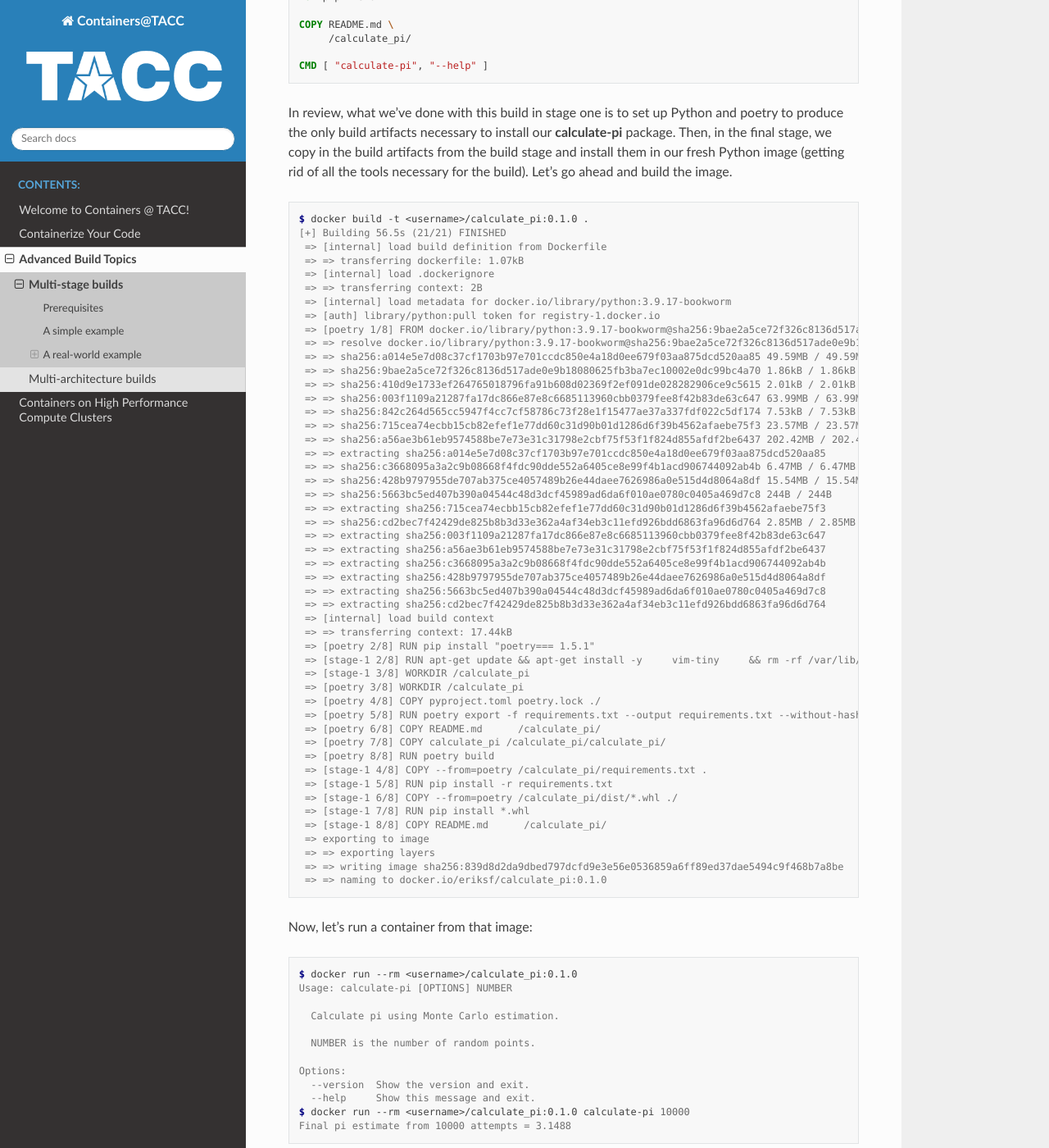
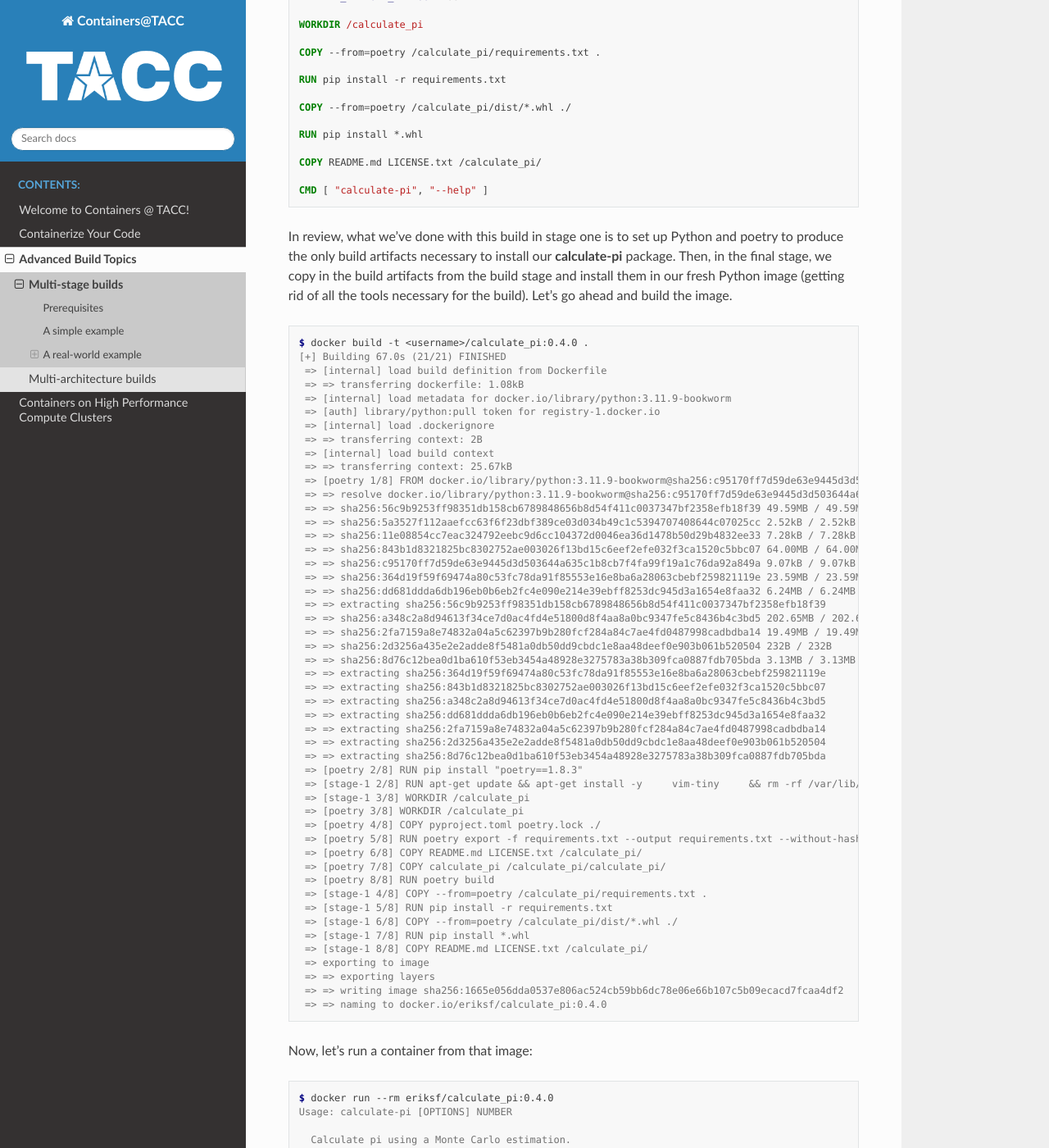
Before and after one commit to TACC/containers_at_tacc, a Sphinx documentation site: the page built from docs/advanced/01.multistage.rst, in a window 1280 px wide and 1400 px high, scrolled down 8226 px. Shown: the whole window at 82% size. Built offline with Sphinx 7.4.7 and the Read the Docs theme 3.1.0, drawn with Linux system fonts in a browser that asks for light colours; some of the changed text lies outside the part shown.

Commit message:
made some fixes in advanced multi-stage builds (#35)
add scaling images to GPU section

```diff
--- a/docs/advanced/01.multistage.rst
+++ b/docs/advanced/01.multistage.rst
@@ -139,7 +139,7 @@
 
 .. code-block:: dockerfile
 
-  FROM golang:1.21 as build
+  FROM golang:1.21 AS build
   WORKDIR /src
 
   COPY app.go .
@@ -230,10 +230,12 @@
   $ tree .
   .
   ├── Dockerfile
+  ├── LICENSE.txt
   ├── README.md
   ├── calculate_pi
   │   ├── __init__.py
-  │   └── pi.py
+  │   ├── pi.py
+  │   └── version.py
   ├── poetry.lock
   ├── pyproject.toml
   └── tests
@@ -242,7 +244,7 @@
       │   └── help.txt
       └── test_calculate_pi.py
 
-  4 directories, 9 files
+  4 directories, 11 files
 
 In the :ref:`Containerize Your Code <install_code_interactively>` section, we introduced some Python
 code to calculate Pi. This is basically the same code but built using
@@ -255,33 +257,44 @@
 
 .. code-block:: console
 
-   $ cat pyproject.toml
-   [tool.poetry]
-   name = "calculate-pi"
-   version = "0.1.0"
-   description = ""
-   authors = ["Erik Ferlanti <eferlanti@tacc.utexas.edu>"]
-   readme = "README.md"
-   packages = [{include = "calculate_pi"}]
+  $ cat pyproject.toml
+  [tool.poetry]
+  name = "calculate-pi"
+  version = "0.4.0"
+  description = "Calculate Pi python poetry project demo"
+  authors = ["Erik Ferlanti <eferlanti@tacc.utexas.edu>"]
+  license = "BSD 3-Clause"
+  readme = "README.md"
+  repository = "https://github.com/eriksf/calculate-pi"
+  packages = [{include = "calculate_pi"}]
 
-   [tool.poetry.dependencies]
-   python = "^3.9"
-   click = "^8.1.3"
+  [tool.poetry.dependencies]
+  python = "^3.11"
+  click = "^8.1.7"
+  click-loglevel = "^0.5.0"
 
-   [tool.poetry.scripts]
-   calculate-pi = "calculate_pi.pi:main"
+  [tool.poetry.scripts]
+  calculate-pi = "calculate_pi.pi:main"
 
-   [tool.poetry.group.dev.dependencies]
-   flake8 = "^6.0.0"
-   pytest = "^7.4.0"
-   pytest-cov = "^4.1.0"
+  [tool.poetry.group.dev.dependencies]
+  pytest = "^8.3.2"
+  pytest-cov = "^5.0.0"
+  ruff = "^0.6.3"
 
-   [tool.pytest.ini_options]
-   addopts = "--verbose"
+  [tool.ruff]
+  select = ["E", "F", "I"]
+  fixable = ["ALL"]
+  exclude = [".git", ".ruff_cache", ".vscode"]
+  line-length = 300
 
-   [build-system]
-   requires = ["poetry-core"]
-   build-backend = "poetry.core.masonry.api"
+  [tool.pytest.ini_options]
+  addopts = "--verbose --cov=calculate_pi"
+
+  [tool.poetry_bumpversion.file."calculate_pi/version.py"]
+
+  [build-system]
+  requires = ["poetry-core"]
+  build-backend = "poetry.core.masonry.api"
 
 We show this file only to give some insight into how the Dockerfile will used to build the project. In this
 new poetry-based calculate-pi Python package, we'll discuss each of the important Dockerfile sections in detail.
@@ -293,8 +306,8 @@
 
 .. code-block:: dockerfile
 
-  FROM python:3.9.17-bookworm as poetry
-  ENV POETRY_VERSION = "1.5.1"
+  FROM python:3.11.9-bookworm AS poetry
+  ENV POETRY_VERSION="1.8.3"
 
   RUN pip install "poetry==${POETRY_VERSION}"
 
@@ -310,14 +323,13 @@
 
   RUN poetry export -f requirements.txt --output requirements.txt --without-hashes
 
-Next, we'll copy in the README and source code and then run ``poetry build`` to build a
+Next, we'll copy in the README, LICENSE, and source code and then run ``poetry build`` to build a
 `Python wheel <https://realpython.com/python-wheels/>`_, a built distribution file for the Python package
 compatible with your system.
 
 .. code-block:: dockerfile
 
-  COPY README.md \
-       /calculate_pi/
+  COPY README.md LICENSE.txt /calculate_pi/
   COPY calculate_pi /calculate_pi/calculate_pi/
 
   RUN poetry build
@@ -328,7 +340,7 @@
 
 .. code-block:: dockerfile
 
-  FROM python:3.9.17-bookworm
+  FROM python:3.11.9-bookworm
   LABEL maintainer="Erik Ferlanti <eferlanti@tacc.utexas.edu>"
 
   # Update OS
@@ -364,8 +376,7 @@
 
   RUN pip install *.whl
 
-  COPY README.md \
-       /calculate_pi/
+  COPY README.md LICENSE.txt /calculate_pi/
 
   CMD [ "calculate-pi", "--help" ]
 
@@ -373,8 +384,8 @@
 
 .. code-block:: dockerfile
 
-  FROM python:3.9.17-bookworm as poetry
-  ENV POETRY_VERSION = "1.5.1"
+  FROM python:3.11.9-bookworm AS poetry
+  ENV POETRY_VERSION = "1.8.3"
 
   RUN pip install "poetry==${POETRY_VERSION}"
 
@@ -384,14 +395,13 @@
 
   RUN poetry export -f requirements.txt --output requirements.txt --without-hashes
 
-  COPY README.md \
-       /calculate_pi/
+  COPY README.md LICENSE.txt /calculate_pi/
   COPY calculate_pi /calculate_pi/calculate_pi/
 
   RUN poetry build
 
 
-  FROM python:3.9.17-bookworm
+  FROM python:3.11.9-bookworm
   LABEL maintainer="Erik Ferlanti <eferlanti@tacc.utexas.edu>"
 
   # Update OS
@@ -417,8 +427,7 @@
 
   RUN pip install *.whl
 
-  COPY README.md \
-       /calculate_pi/
+  COPY README.md LICENSE.txt /calculate_pi/
 
   CMD [ "calculate-pi", "--help" ]
 
@@ -429,72 +438,76 @@
 
 .. code-block:: console
 
-  $ docker build -t <username>/calculate_pi:0.1.0 .
-  [+] Building 56.5s (21/21) FINISHED                                                                               docker:desktop-linux
-   => [internal] load build definition from Dockerfile                                                                              0.1s
-   => => transferring dockerfile: 1.07kB                                                                                            0.0s
+  $ docker build -t <username>/calculate_pi:0.4.0 .
+  [+] Building 67.0s (21/21) FINISHED                                                                               docker:desktop-linux
+   => [internal] load build definition from Dockerfile                                                                              0.2s
+   => => transferring dockerfile: 1.08kB                                                                                            0.0s
+   => [internal] load metadata for docker.io/library/python:3.11.9-bookworm                                                         1.4s
+   => [auth] library/python:pull token for registry-1.docker.io                                                                     0.0s
    => [internal] load .dockerignore                                                                                                 0.1s
    => => transferring context: 2B                                                                                                   0.0s
-   => [internal] load metadata for docker.io/library/python:3.9.17-bookworm                                                         1.7s
-   => [auth] library/python:pull token for registry-1.docker.io                                                                     0.0s
-   => [poetry 1/8] FROM docker.io/library/python:3.9.17-bookworm@sha256:9bae2a5ce72f326c8136d517ade0e9b18080625fb3ba7ec10002e0dc9  32.6s
-   => => resolve docker.io/library/python:3.9.17-bookworm@sha256:9bae2a5ce72f326c8136d517ade0e9b18080625fb3ba7ec10002e0dc99bc4a70   0.1s
-   => => sha256:a014e5e7d08c37cf1703b97e701ccdc850e4a18d0ee679f03aa875dcd520aa85 49.59MB / 49.59MB                                  3.1s
-   => => sha256:9bae2a5ce72f326c8136d517ade0e9b18080625fb3ba7ec10002e0dc99bc4a70 1.86kB / 1.86kB                                    0.0s
-   => => sha256:410d9e1733ef264765018796fa91b608d02369f2ef091de028282906ce9c5615 2.01kB / 2.01kB                                    0.0s
-   => => sha256:003f1109a21287fa17dc866e87e8c6685113960cbb0379fee8f42b83de63c647 63.99MB / 63.99MB                                  3.5s
-   => => sha256:842c264d565cc5947f4cc7cf58786c73f28e1f15477ae37a337fdf022c5df174 7.53kB / 7.53kB                                    0.0s
-   => => sha256:715cea74ecbb15cb82efef1e77dd60c31d90b01d1286d6f39b4562afaebe75f3 23.57MB / 23.57MB                                  1.0s
-   => => sha256:a56ae3b61eb9574588be7e73e31c31798e2cbf75f53f1f824d855afdf2be6437 202.42MB / 202.42MB                                9.1s
-   => => extracting sha256:a014e5e7d08c37cf1703b97e701ccdc850e4a18d0ee679f03aa875dcd520aa85                                         3.4s
-   => => sha256:c3668095a3a2c9b08668f4fdc90dde552a6405ce8e99f4b1acd906744092ab4b 6.47MB / 6.47MB                                    6.7s
-   => => sha256:428b9797955de707ab375ce4057489b26e44daee7626986a0e515d4d8064a8df 15.54MB / 15.54MB                                  7.4s
-   => => sha256:5663bc5ed407b390a04544c48d3dcf45989ad6da6f010ae0780c0405a469d7c8 244B / 244B                                        9.4s
-   => => extracting sha256:715cea74ecbb15cb82efef1e77dd60c31d90b01d1286d6f39b4562afaebe75f3                                         0.5s
-   => => sha256:cd2bec7f42429de825b8b3d33e362a4af34eb3c11efd926bdd6863fa96d6d764 2.85MB / 2.85MB                                    9.7s
-   => => extracting sha256:003f1109a21287fa17dc866e87e8c6685113960cbb0379fee8f42b83de63c647                                         3.1s
-   => => extracting sha256:a56ae3b61eb9574588be7e73e31c31798e2cbf75f53f1f824d855afdf2be6437                                        12.5s
-   => => extracting sha256:c3668095a3a2c9b08668f4fdc90dde552a6405ce8e99f4b1acd906744092ab4b                                         0.4s
-   => => extracting sha256:428b9797955de707ab375ce4057489b26e44daee7626986a0e515d4d8064a8df                                         0.9s
-   => => extracting sha256:5663bc5ed407b390a04544c48d3dcf45989ad6da6f010ae0780c0405a469d7c8                                         0.0s
-   => => extracting sha256:cd2bec7f42429de825b8b3d33e362a4af34eb3c11efd926bdd6863fa96d6d764                                         0.2s
-   => [internal] load build context                                                                                                 0.0s
-   => => transferring context: 17.44kB                                                                                              0.0s
-   => [poetry 2/8] RUN pip install "poetry=== 1.5.1"                                                                               16.3s
-   => [stage-1 2/8] RUN apt-get update && apt-get install -y     vim-tiny     && rm -rf /var/lib/apt/lists/* /tmp/* /var/tmp/*     10.9s
-   => [stage-1 3/8] WORKDIR /calculate_pi                                                                                           0.7s
-   => [poetry 3/8] WORKDIR /calculate_pi                                                                                            0.1s
+   => [internal] load build context                                                                                                 0.1s
+   => => transferring context: 25.67kB                                                                                              0.0s
+   => [poetry 1/8] FROM docker.io/library/python:3.11.9-bookworm@sha256:c95170ff7d59de63e9445d3d503644a635c1b8cb7f4fa99f19a1c76da  32.4s
+   => => resolve docker.io/library/python:3.11.9-bookworm@sha256:c95170ff7d59de63e9445d3d503644a635c1b8cb7f4fa99f19a1c76da92a849a   0.1s
+   => => sha256:56c9b9253ff98351db158cb6789848656b8d54f411c0037347bf2358efb18f39 49.59MB / 49.59MB                                  1.8s
+   => => sha256:5a3527f112aaefcc63f6f23dbf389ce03d034b49c1c5394707408644c07025cc 2.52kB / 2.52kB                                    0.0s
+   => => sha256:11e08854cc7eac324792eebc9d6cc104372d0046ea36d1478b50d29b4832ee33 7.28kB / 7.28kB                                    0.0s
+   => => sha256:843b1d8321825bc8302752ae003026f13bd15c6eef2efe032f3ca1520c5bbc07 64.00MB / 64.00MB                                  2.9s
+   => => sha256:c95170ff7d59de63e9445d3d503644a635c1b8cb7f4fa99f19a1c76da92a849a 9.07kB / 9.07kB                                    0.0s
+   => => sha256:364d19f59f69474a80c53fc78da91f85553e16e8ba6a28063cbebf259821119e 23.59MB / 23.59MB                                  2.2s
+   => => sha256:dd681ddda6db196eb0b6eb2fc4e090e214e39ebff8253dc945d3a1654e8faa32 6.24MB / 6.24MB                                    3.0s
+   => => extracting sha256:56c9b9253ff98351db158cb6789848656b8d54f411c0037347bf2358efb18f39                                         6.7s
+   => => sha256:a348c2a8d94613f34ce7d0ac4fd4e51800d8f4aa8a0bc9347fe5c8436b4c3bd5 202.65MB / 202.65MB                                8.6s
+   => => sha256:2fa7159a8e74832a04a5c62397b9b280fcf284a84c7ae4fd0487998cadbdba14 19.49MB / 19.49MB                                  7.3s
+   => => sha256:2d3256a435e2e2adde8f5481a0db50dd9cbdc1e8aa48deef0e903b061b520504 232B / 232B                                        3.1s
+   => => sha256:8d76c12bea0d1ba610f53eb3454a48928e3275783a38b309fca0887fdb705bda 3.13MB / 3.13MB                                    3.5s
+   => => extracting sha256:364d19f59f69474a80c53fc78da91f85553e16e8ba6a28063cbebf259821119e                                         0.5s
+   => => extracting sha256:843b1d8321825bc8302752ae003026f13bd15c6eef2efe032f3ca1520c5bbc07                                         3.9s
+   => => extracting sha256:a348c2a8d94613f34ce7d0ac4fd4e51800d8f4aa8a0bc9347fe5c8436b4c3bd5                                         9.8s
+   => => extracting sha256:dd681ddda6db196eb0b6eb2fc4e090e214e39ebff8253dc945d3a1654e8faa32                                         0.4s
+   => => extracting sha256:2fa7159a8e74832a04a5c62397b9b280fcf284a84c7ae4fd0487998cadbdba14                                         1.4s
+   => => extracting sha256:2d3256a435e2e2adde8f5481a0db50dd9cbdc1e8aa48deef0e903b061b520504                                         0.0s
+   => => extracting sha256:8d76c12bea0d1ba610f53eb3454a48928e3275783a38b309fca0887fdb705bda                                         0.3s
+   => [poetry 2/8] RUN pip install "poetry==1.8.3"                                                                                 23.6s
+   => [stage-1 2/8] RUN apt-get update && apt-get install -y     vim-tiny     && rm -rf /var/lib/apt/lists/* /tmp/* /var/tmp/*     16.7s
+   => [stage-1 3/8] WORKDIR /calculate_pi                                                                                           0.3s
+   => [poetry 3/8] WORKDIR /calculate_pi                                                                                            0.3s
    => [poetry 4/8] COPY pyproject.toml poetry.lock ./                                                                               0.3s
    => [poetry 5/8] RUN poetry export -f requirements.txt --output requirements.txt --without-hashes                                 0.8s
-   => [poetry 6/8] COPY README.md      /calculate_pi/                                                                               0.1s
+   => [poetry 6/8] COPY README.md LICENSE.txt /calculate_pi/                                                                        0.2s
    => [poetry 7/8] COPY calculate_pi /calculate_pi/calculate_pi/                                                                    0.1s
-   => [poetry 8/8] RUN poetry build                                                                                                 1.0s
-   => [stage-1 4/8] COPY --from=poetry /calculate_pi/requirements.txt .                                                             0.1s
-   => [stage-1 5/8] RUN pip install -r requirements.txt                                                                             1.3s
-   => [stage-1 6/8] COPY --from=poetry /calculate_pi/dist/*.whl ./                                                                  0.1s
-   => [stage-1 7/8] RUN pip install *.whl                                                                                           1.0s
-   => [stage-1 8/8] COPY README.md      /calculate_pi/                                                                              0.1s
-   => exporting to image                                                                                                            0.3s
-   => => exporting layers                                                                                                           0.3s
-   => => writing image sha256:839d8d2da9dbed797dcfd9e3e56e0536859a6ff89ed37dae5494c9f468b7a8be                                      0.0s
-   => => naming to docker.io/eriksf/calculate_pi:0.1.0
+   => [poetry 8/8] RUN poetry build                                                                                                 1.8s
+   => [stage-1 4/8] COPY --from=poetry /calculate_pi/requirements.txt .                                                             0.2s
+   => [stage-1 5/8] RUN pip install -r requirements.txt                                                                             1.8s
+   => [stage-1 6/8] COPY --from=poetry /calculate_pi/dist/*.whl ./                                                                  0.3s
+   => [stage-1 7/8] RUN pip install *.whl                                                                                           1.3s
+   => [stage-1 8/8] COPY README.md LICENSE.txt /calculate_pi/                                                                       0.1s
+   => exporting to image                                                                                                            0.7s
+   => => exporting layers                                                                                                           0.6s
+   => => writing image sha256:1665e056dda0537e806ac524cb59bb6dc78e06e66b107c5b09ecacd7fcaa4df2                                      0.0s
+   => => naming to docker.io/eriksf/calculate_pi:0.4.0
 
 Now, let's run a container from that image:
 
 .. code-block:: console
 
-  $ docker run --rm <username>/calculate_pi:0.1.0
+  $ docker run --rm eriksf/calculate_pi:0.4.0
   Usage: calculate-pi [OPTIONS] NUMBER
 
-    Calculate pi using Monte Carlo estimation.
+    Calculate pi using a Monte Carlo estimation.
 
     NUMBER is the number of random points.
 
   Options:
-    --version  Show the version and exit.
-    --help     Show this message and exit.
-  $ docker run --rm <username>/calculate_pi:0.1.0 calculate-pi 10000
-  Final pi estimate from 10000 attempts = 3.1488
+    --version                       Show the version and exit.
+    --log-level [NOTSET|DEBUG|INFO|WARNING|ERROR|CRITICAL]
+                                    Set the log level  [default: 20]
+    --log-file PATH                 Set the log file
+    --help                          Show this message and exit.
+  $ docker run --rm eriksf/calculate_pi:0.4.0 calculate-pi 1000000
+  Final pi estimate from 1000000 attempts = 3.140668
+
 
 Additional Resources
 ^^^^^^^^^^^^^^^^^^^^
```
Also changed, not shown: other parts of docs/advanced/01.multistage.rst (+1 -1 lines), docs/singularity/03.mpi_and_gpus.rst (+20 -5 lines), docs/images/scaling_plot.png (added), docs/images/scaling_plot_cpu.png (added), 1 other file.
